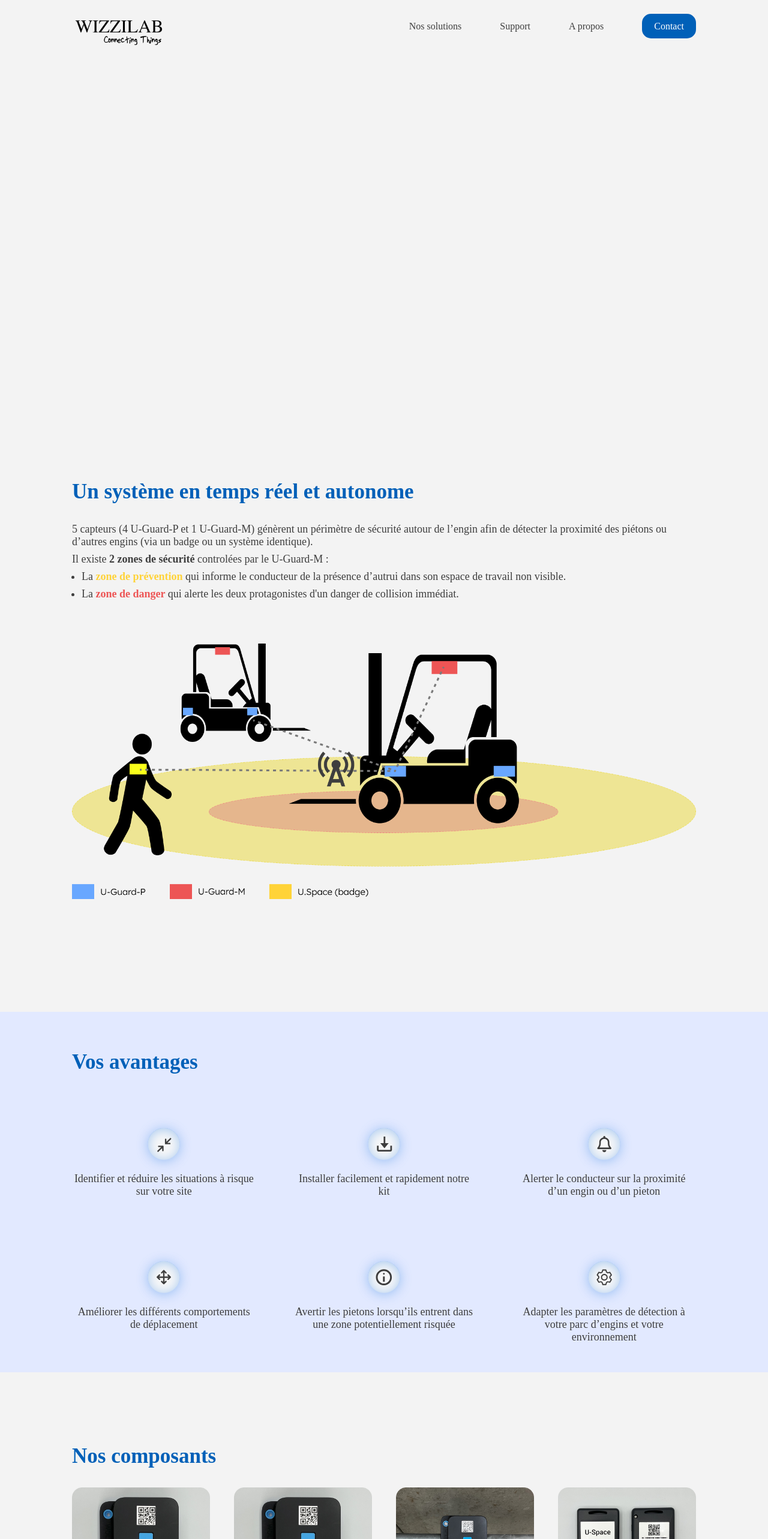
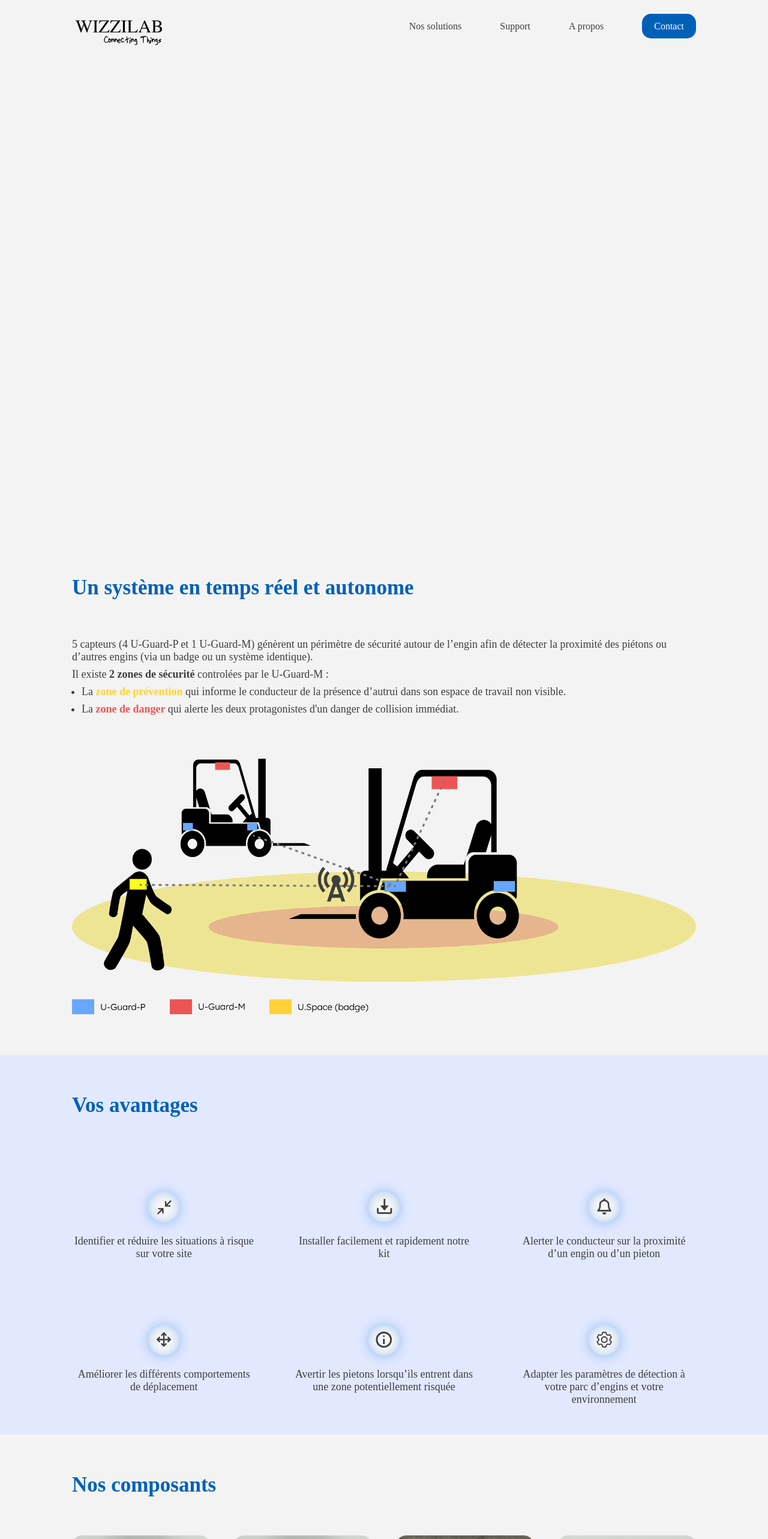
Before and after one commit to Laurading/wizzilab-website, a Next.js app: page /u-guard in a window 1280 px wide. Shown: the top 2566 px of the page at 60% size. Built offline with nearby package versions, Linux system fonts and the light colour scheme.

Commit message:
padding changes

```diff
--- a/styles/main.scss
+++ b/styles/main.scss
@@ -9,13 +9,13 @@ body {
 }
 
 .section-one {
-    padding-top: var(--HeaderHeight);
+    padding-top: var(--headerHeight);
+    width: 100%;
+    text-align: center;
 }
 
 .lavender-bg {
     background-color: var(--lavenderColor);
-    padding-top: 64px;
-    margin: 120px 0;
 
 }
 .anim {
@@ -60,7 +60,7 @@ body {
     }
 }
 
-.column-3.secteurs-cards {
+.column-3.onhover {
     &:hover {
         transition: background-color 0.2s;
         background-color: white;
--- a/styles/setup.scss
+++ b/styles/setup.scss
@@ -47,7 +47,15 @@ h1 {
   font-family: 'Lexend';
   font-weight: 700;
   color: var(--onyxColor);
-  font-size: 38px;
+  font-size: 40px;
+}
+
+h2 {
+  font-family: 'Lexend';
+  font-weight: 700;
+  color: var(--denimColor);
+  font-size: 40px;
+  padding: 96px 0;
 }
 
 h3 {
@@ -55,7 +63,7 @@ h3 {
   font-weight: 700;
   color: var(--denimColor);
   font-size: 35px;
-  padding-bottom: 32px;
+  padding: 64px 0;
 }
 
 h4 {
```
